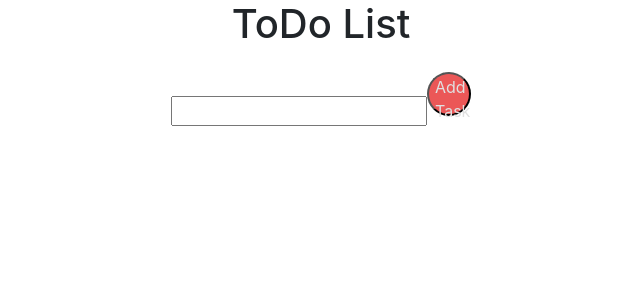
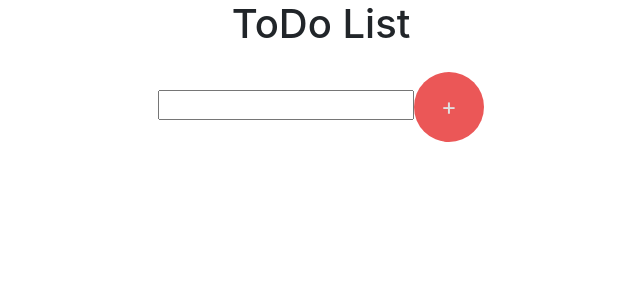
Before and after one commit to MStreet3/react-redux-todo, a React (Create React App) app: page / in a window 1280 px wide. Shown: the top 300 px of the page, without its empty margins (319-959 px from the left). Built offline with nearby package versions, Linux system fonts and the light colour scheme.

Commit message:
update button again

```diff
--- a/src/components/AddToDoComponent.js
+++ b/src/components/AddToDoComponent.js
@@ -33,11 +33,11 @@ class AddToDo extends Component {
         />
 
         <button
-          className="btn-round"
+          className="btn btn-round"
           type="button"
           onClick={(e) => this.handleClick(e)}
         >
-          Add Task
+          +
         </button>
       </div>
     );
--- a/src/index.css
+++ b/src/index.css
@@ -20,10 +20,13 @@ code {
 }
 
 .btn-round{
-  height: 44px;
-  width: 44px;
-  border-radius: 50%;
-  display: inline-block;
+  width: 70px;
+  height: 70px;
+  padding: 10px 16px;
+  border-radius: 35px;
+  font-size: 24px;
+  line-height: 1.33;
+  text-align: center;
   background-color: #eb5757;
   color: #e0e0e0;
 }
```
